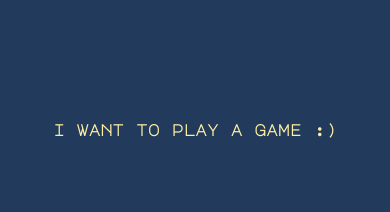
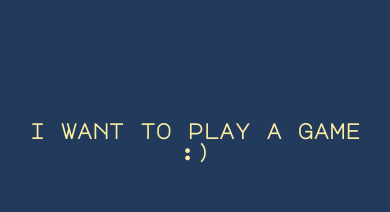
Before and after one commit to moritz-reclaire/simon, a plain HTML site: page index.html in a window 390 px wide. Shown: the top 212 px of the page. Drawn offline with nearby package versions, Linux system fonts and the light colour scheme.

Commit message:
fixed mobile version

```diff
--- a/style.css
+++ b/style.css
@@ -68,13 +68,9 @@ h1 {
   color: #fdeea2;
   text-align: center;
 }
-@media (max-width: 500px) {
-  h1 {
-    font-family: "Major Mono Display", monospace;
-    font-size: 1rem;
-    font-weight: bold;
-    color: #fdeea2;
-    text-align: center;
+@media (max-width: 400px) {
+  html {
+    font-size: 8pt;
   }
 }
 
```
